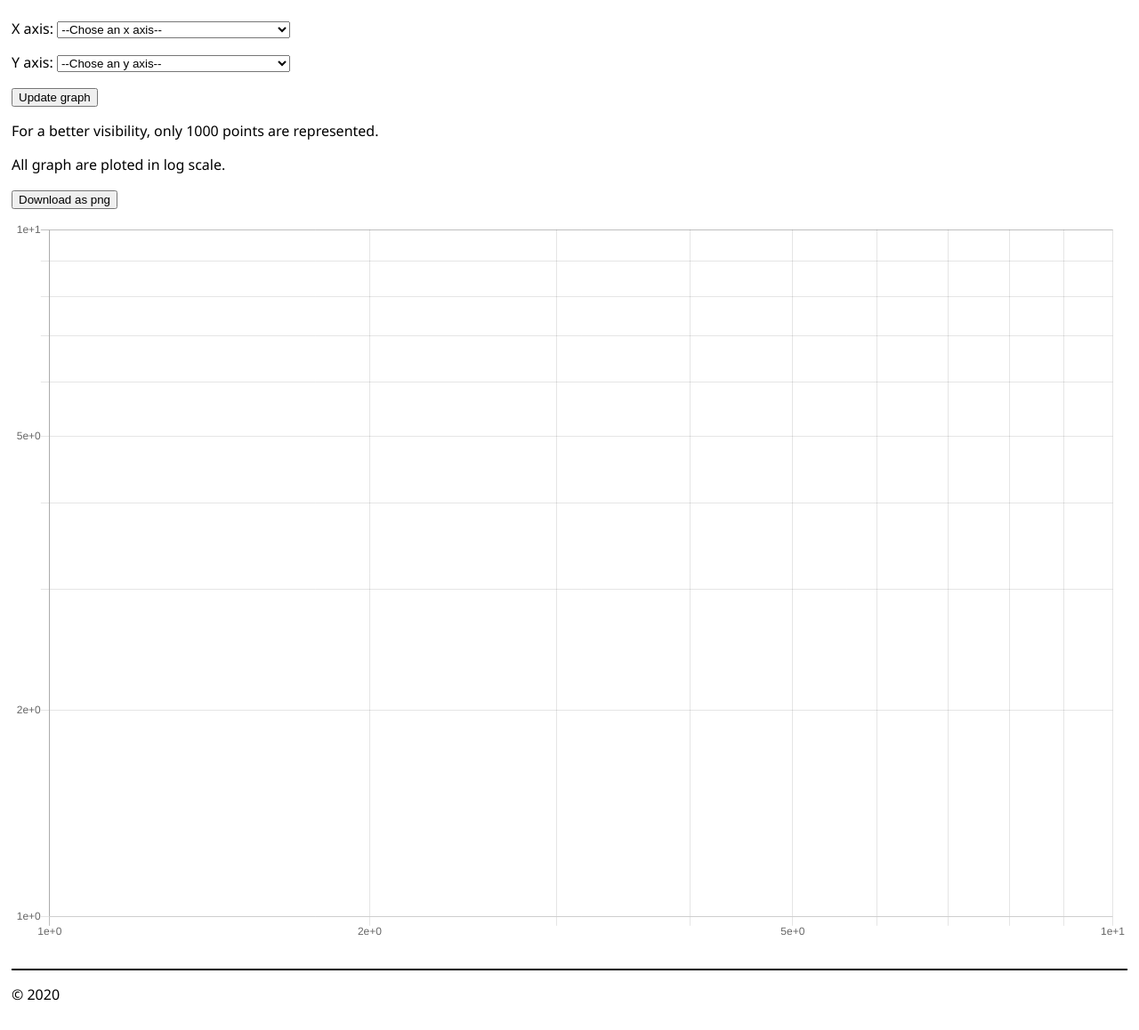
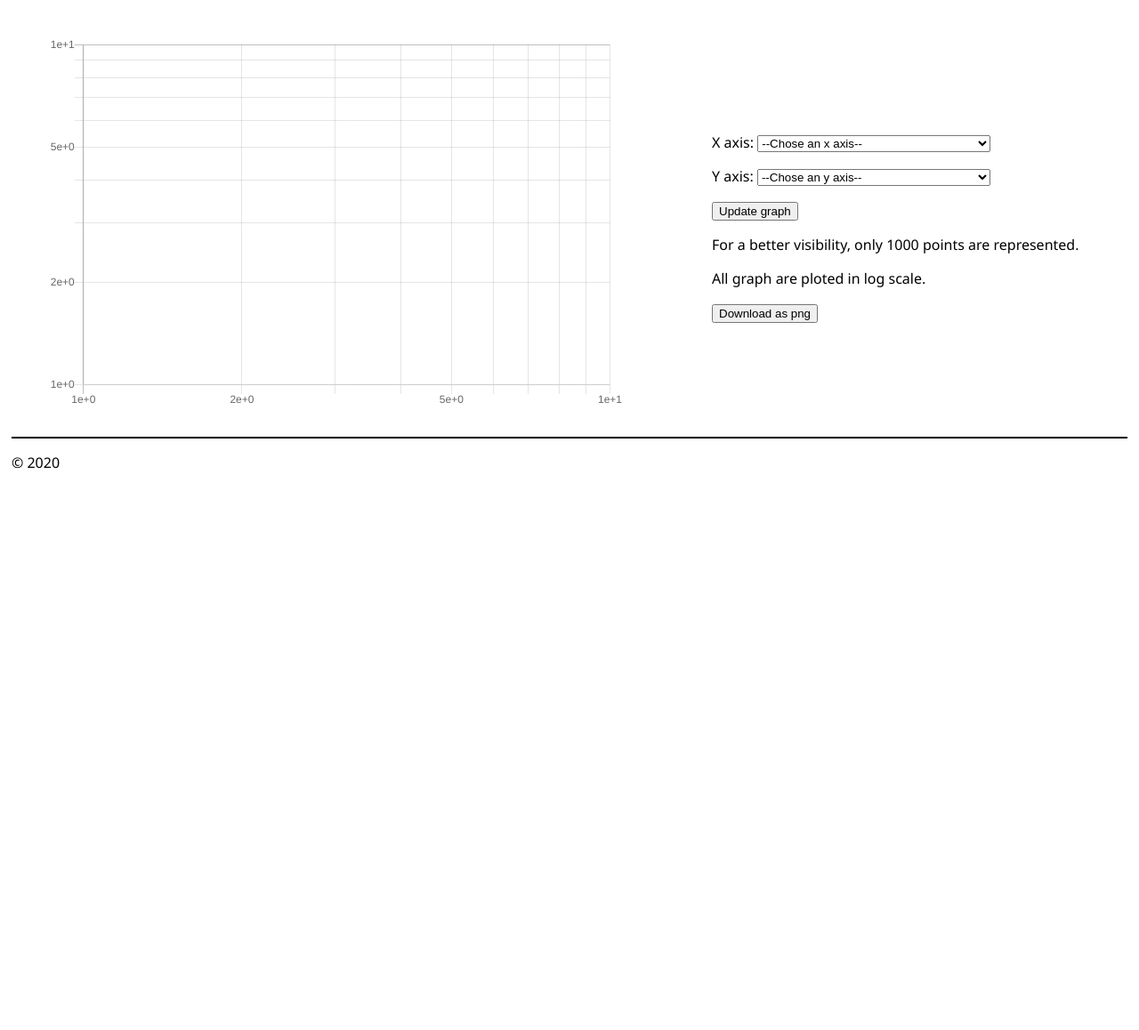
Before and after one commit to alinwers/projet_systeme, a Flask app: template templates/graph.html in a window 1280 px wide. Shown: the part 47-1205 px from the top of the page at 89% size. After the commit the page ends 574 px from the top, so only its background shows below. Run offline with Flask 2, Linux system fonts and the light colour scheme; the template is opened without the code that fills it, so the values that code supplies are empty; parts of the project's set-up code (start-up, migrations or seed data) failed here and were passed over; some libraries are stand-ins or nearby versions.

Commit message:
Update site.css

```diff
--- a/static/site.css
+++ b/static/site.css
@@ -140,3 +140,18 @@ tr .border {
 #exportToCSVButton {
    margin-top: 15px;
 }
+
+/* graph.html elements */
+#graph-menu {
+    position: absolute;
+    left: 800px;
+    top: 180px;
+}
+
+#graph-canvas {
+    padding-top: 1cm;
+    padding-left: 1cm;
+    position: static;
+    width: 650px;
+    height: 420px;
+}
```
